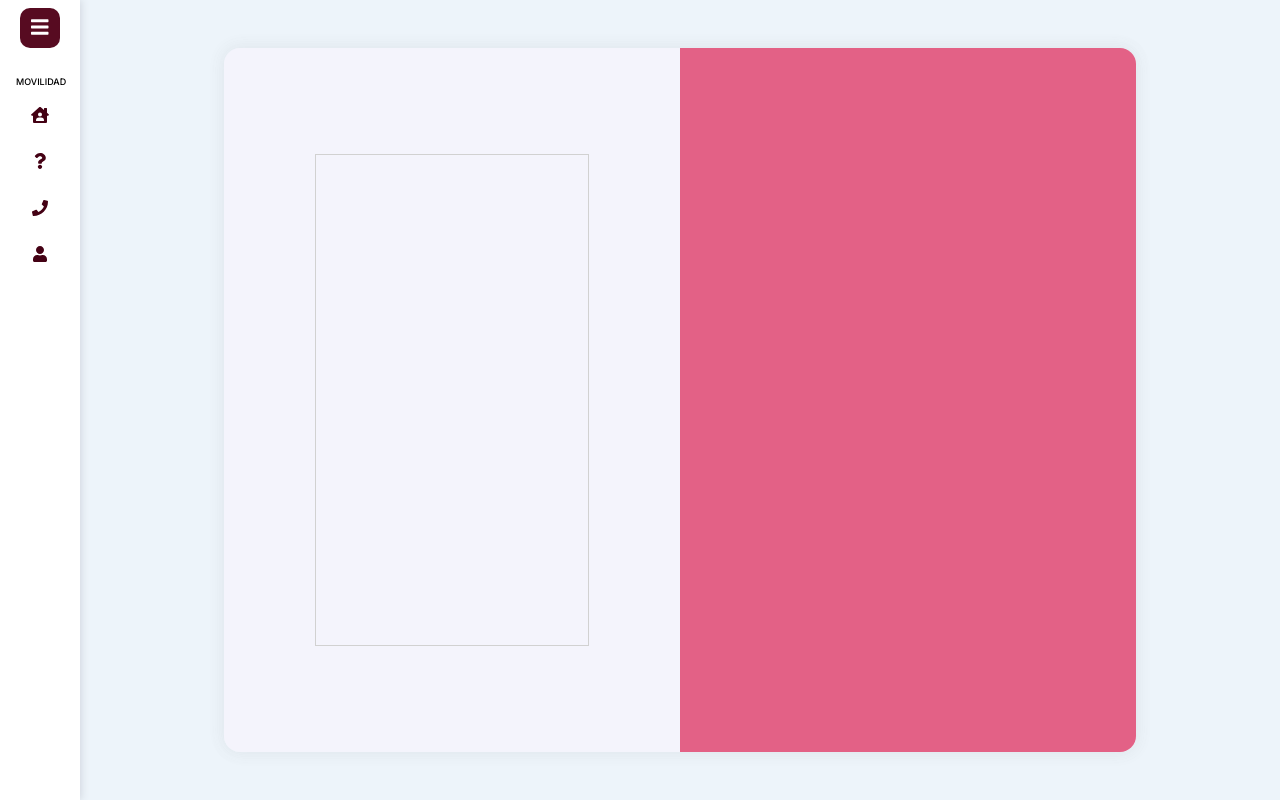
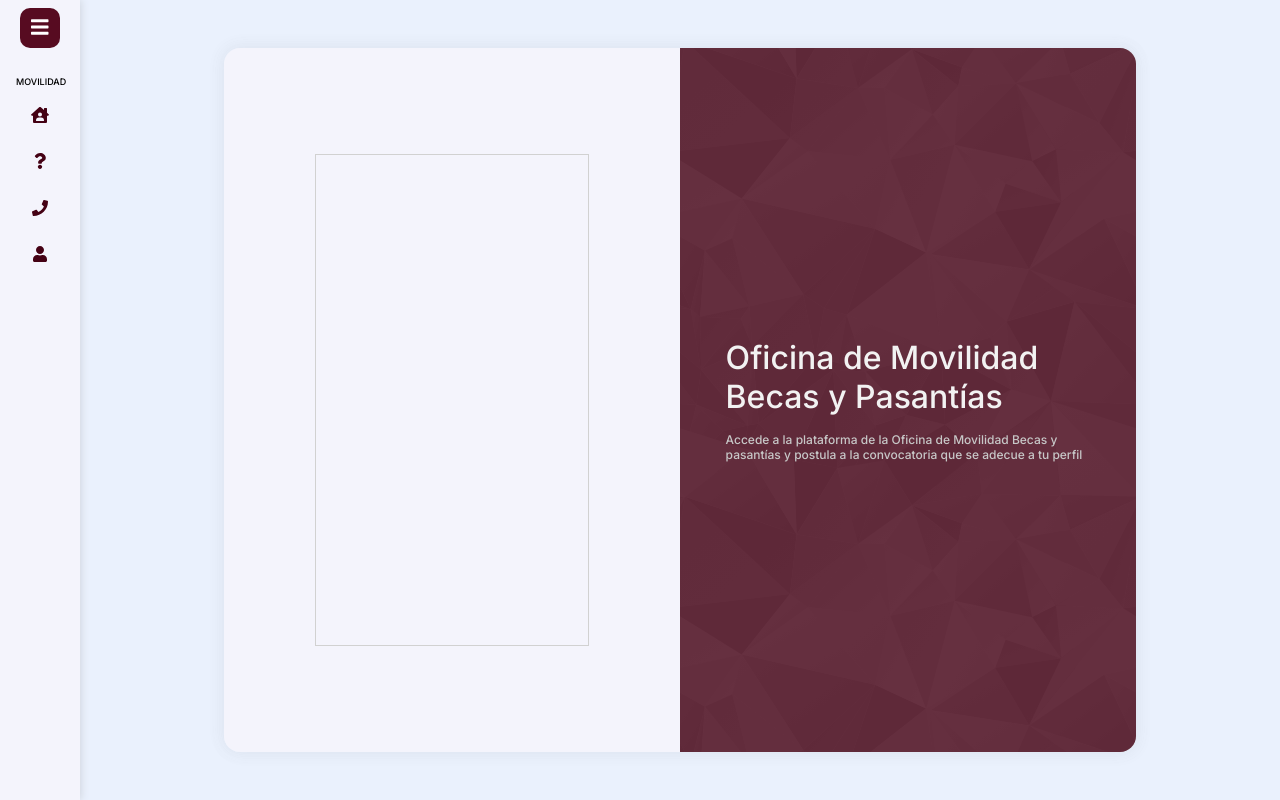
Before and after one commit to CarlosMestas/convenios-unsa-pisw-2022-frontend, an Angular app: page /users/iniciar-sesion in a window 1280 px wide. Built offline with nearby package versions, Linux system fonts and the light colour scheme.

Commit message:
updating background colors

```diff
--- a/src/app/modules/body/body.component.scss
+++ b/src/app/modules/body/body.component.scss
@@ -6,7 +6,7 @@
   position: relative;
   top: 0;
   transition: all .3s ease;
-  background-color: #edf4fa;
+  background-color: #eaf1fd;
   padding: 3rem;
 }
 .body-trimmed{
--- a/src/app/modules/user/user-join/user-join.component.html
+++ b/src/app/modules/user/user-join/user-join.component.html
@@ -9,7 +9,10 @@
     </div>
     <div class="container-banner-join-over">
       <div class="container-banner-join-under">
-
+        <div class="banner-join-under-text-container">
+          <div class="banner-big-text">Oficina de Movilidad Becas y Pasantías </div>
+          <div class="banner-small-text">Accede a la plataforma de la Oficina de Movilidad Becas y pasantías y postula a la convocatoria que se adecue a tu perfil</div>
+        </div>
       </div>
     </div>
 </div>
--- a/src/app/modules/user/user-join/user-join.component.scss
+++ b/src/app/modules/user/user-join/user-join.component.scss
@@ -23,13 +23,35 @@
   height: 100%;
   background-color: rgba($color: #F2F2F2, $alpha: 1);
   border-radius: 0 1rem 1rem 0;
+  background-image: url(../../../../assets/images/bg-join-form.svg);
 }
 
 .container-banner-join-under{
   width: 100%;
   height: 100%;
-  background-color: rgba($color: #DB0240, $alpha: .6);
+  /*background-color: rgba($color: #DB0240, $alpha: .8);*/
+  background-color: rgba($color: #440114, $alpha: .8);
   border-radius: 0 1rem 1rem 0;
+  color: #F2F2F2;
+  padding: 0 10%;
+  display: flex;
+  align-items: center;
+  .banner-join-under-text-container{
+    width: 100%;
+    height: auto;
+  }
+  .banner-big-text{
+    width: 100%;
+    font-size: 2rem;
+    font-weight: 580;
+    margin-bottom: 1rem;
+  }
+  .banner-small-text{
+    width: 100%;
+    font-size: 12px;
+    font-weight: 580;
+    color: #c7c7c7;
+  }
 }
 
 .body-form-join{
--- a/src/app/shared/components/sidenav/sidenav.component.scss
+++ b/src/app/shared/components/sidenav/sidenav.component.scss
@@ -1,5 +1,5 @@
 .sidenav{
-  background-color: #FFFFFF;
+  background-color: #f4f4fc;
   transition:  all .3s ease;
   position: fixed;
   z-index: 1;
@@ -15,7 +15,7 @@
   align-items: center;
   padding: .5rem 1.25rem;
   width: 100%;
-  background-color: #FFFFFF;
+  background-color: #f4f4fc;
   .side-icon{
     text-align: center;
     width: 3rem;
```
Also changed, not shown: src/assets/images/bg-join-form.svg (added).
